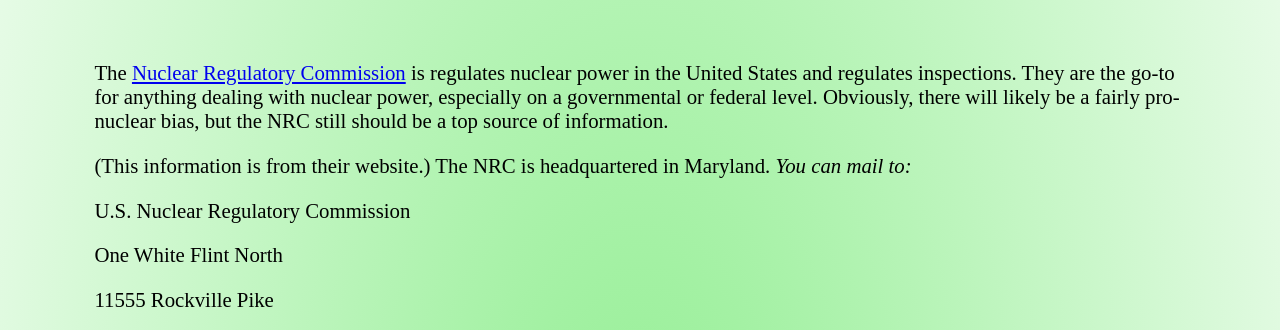
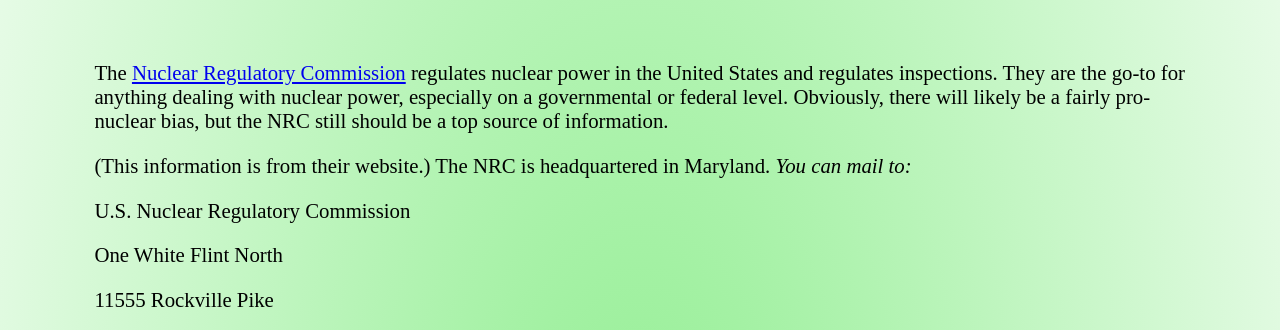
Before and after one commit to wels-catfish/wels-catfish.github.io, a plain HTML site: page help.html in a window 1280 px wide. Shown: the part 751-1081 px from the top of the page. Drawn offline with Linux system fonts and the light colour scheme.

Commit message:
Update help.html

```diff
--- a/help.html
+++ b/help.html
@@ -24,7 +24,7 @@
 
 	<div id="fix">
 	<div id="fixtop"><br><br><br><p>If you have been at least influenced by this and are curious to know more, there are several things you can do - all conveniently linked on one page! First of all...</div>
-	<div id="fixmiddle1"><p>The <a href="https://www.nrc.gov/about-nrc/governing-laws.html">Nuclear Regulatory Commission</a> is regulates nuclear power in the United States and regulates inspections. They are the go-to for anything dealing with nuclear power, especially on a governmental or federal level. Obviously, there will likely be a fairly pro-nuclear bias, but the NRC still should be a top source of information.
+	<div id="fixmiddle1"><p>The <a href="https://www.nrc.gov/about-nrc/governing-laws.html">Nuclear Regulatory Commission</a> regulates nuclear power in the United States and regulates inspections. They are the go-to for anything dealing with nuclear power, especially on a governmental or federal level. Obviously, there will likely be a fairly pro-nuclear bias, but the NRC still should be a top source of information.
 	<p>(This information is from their website.) The NRC is headquartered in Maryland. <i>You can mail to:<p></i>U.S. Nuclear Regulatory Commission
 	<p>One White Flint North
 	<p>11555 Rockville Pike
```
